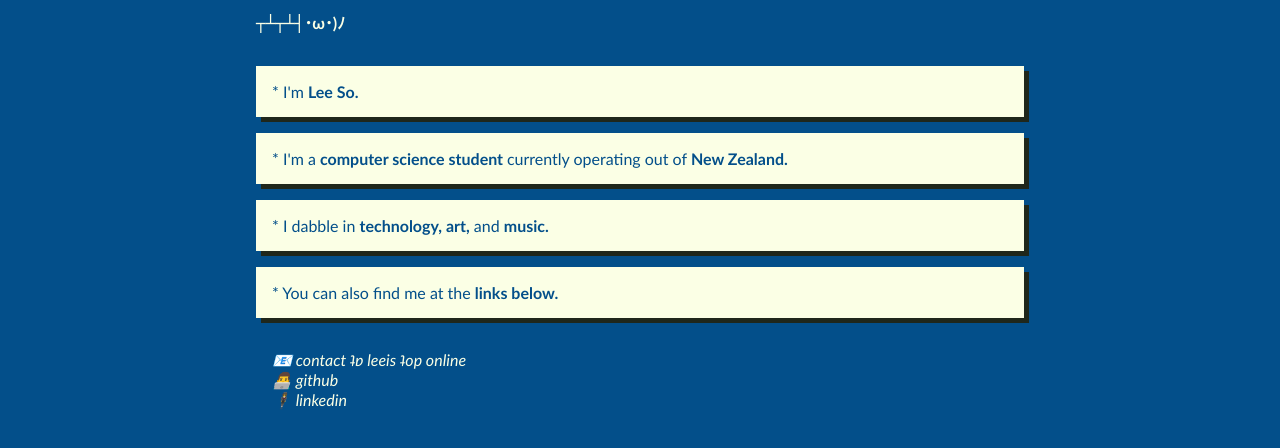
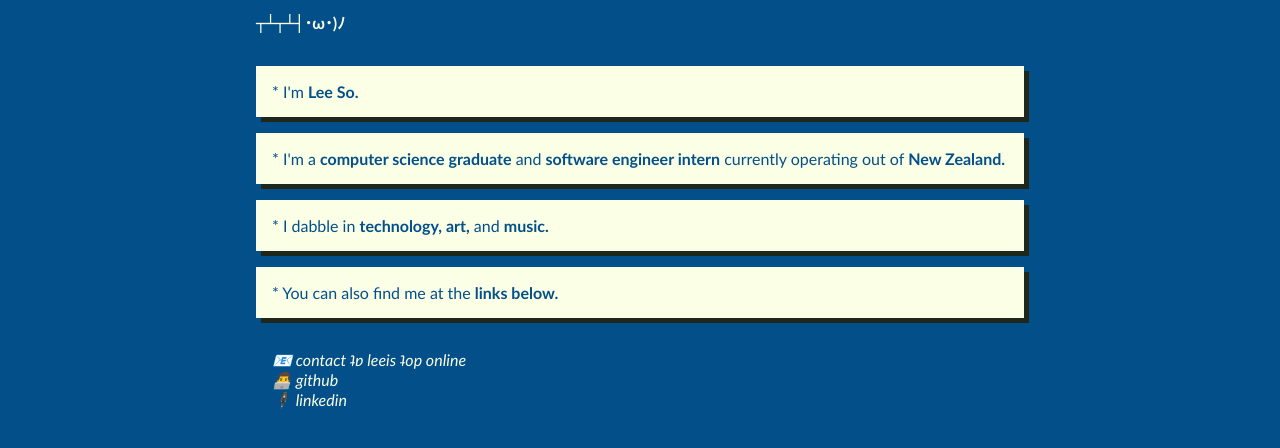
Before and after one commit to lansot/leeisonline, a plain HTML site: page index.html in a window 1280 px wide. Shown: the part 142-590 px from the top of the page. Drawn offline with Linux system fonts and the light colour scheme.

Commit message:
Update index.html

```diff
--- a/index.html
+++ b/index.html
@@ -17,7 +17,7 @@
 
     <main>
         <p>* I'm <strong>Lee So.</strong></p>
-        <p>* I'm a <strong> computer science student </strong> currently operating out of <strong>New Zealand.</strong>
+        <p>* I'm a <strong>computer science graduate</strong> and <strong>software engineer intern</strong> currently operating out of <strong>New Zealand.</strong>
         </p>
         <p>* I dabble in <strong>technology, art,</strong> and <strong>music.</strong></p>
         <p>* You can also find me at the <strong>links below.</strong></p>
```
